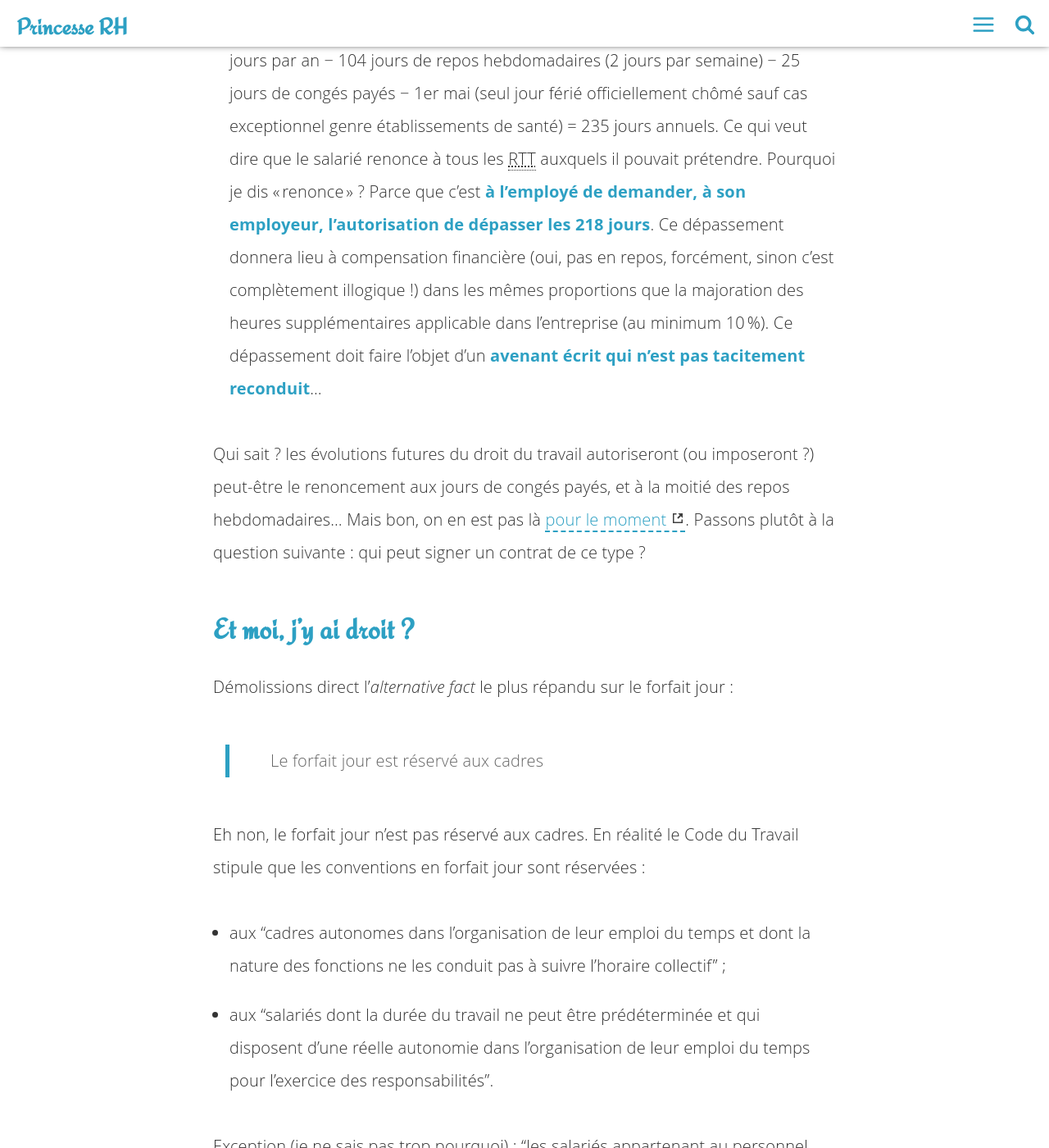
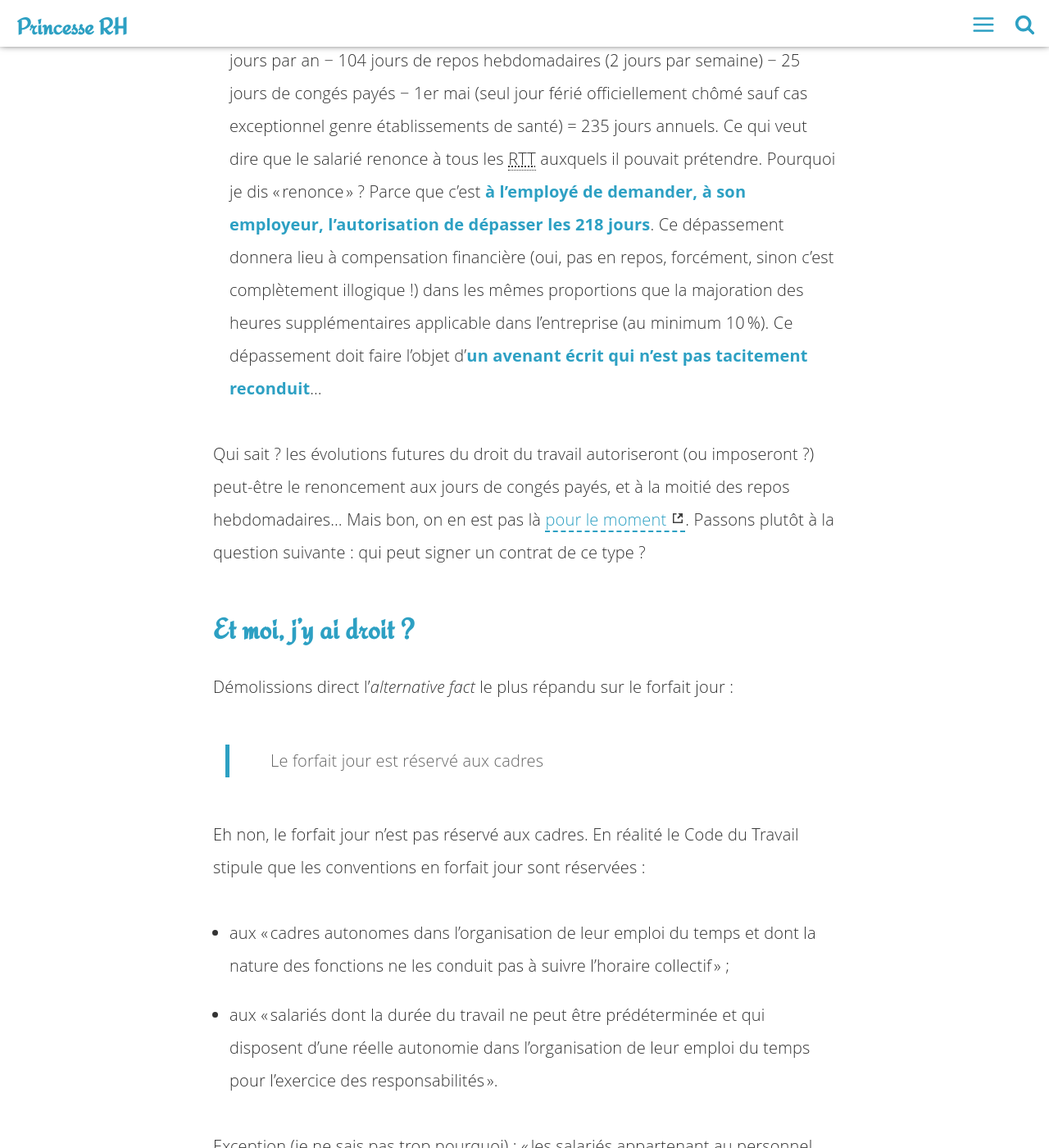
Before and after one commit to Libelilou/libelilou.github.io, a Jekyll site: the page built from _posts/rh/2017-05-08-forfait-jour.md, in a window 1280 px wide and 1400 px high, scrolled down 2510 px. Shown: the whole window at 82% size. Built offline with Jekyll 4.4.1, drawn with Linux system fonts in a browser that asks for light colours; comment, search, counter and statistics services are not loaded; some of the changed text lies outside the part shown.

Commit message:
Les quote rendent très mal

```diff
--- a/_posts/rh/2017-05-08-forfait-jour.md
+++ b/_posts/rh/2017-05-08-forfait-jour.md
@@ -26,7 +26,7 @@ Donc, pour en revenir à la convention de forfait en jour : si vous êtes dans c
 Allez, parce que je vous aime bien, je vous remets ici le calcul de ces chiffres :
 
 - le plafond légal est de **218 jours**, ce qui signifie que selon les années, vous aurez plus ou moins de <abbr title="Jours de Réduction du Temps de Travail">JRTT</abbr> (année bissextile par exemple, ou lorsqu'une partie des jours fériés tombe un dimanche). Donc vous devez travailler maximum 218 jours dans l'année, le reste ce sont des jours de repos hebdomadaires (traditionnellement les samedi et dimanche), des jours de congés payés (25 ou 30 selon le mode de calcul de votre entreprise… oui, je ferai un article en suivant sur les congés payés), des jours fériés chômés, des JRTT.
-- mais ce plafond peut-être porté à **235 jours** pour les gens qui n'ont pas de vie sociale et autres Pénélope acharnées qui sacrifient leur vie pour le travail : 365 jours par an &minus; 104 jours de repos hebdomadaires (2 jours par semaine) &minus; 25 jours de congés payés &minus; 1er mai (seul jour férié officiellement chômé sauf cas exceptionnel genre établissements de santé) = 235 jours annuels. Ce qui veut dire que le salarié renonce à tous les <abbr title="Réduction du Temps de Travail">RTT</abbr> auxquels il pouvait prétendre. Pourquoi je dis "renonce" ? Parce que c'est **à l'employé de demander, à son employeur, l'autorisation de dépasser les 218 jours**. Ce dépassement donnera lieu à compensation financière (oui, pas en repos, forcément, sinon c'est complètement illogique !) dans les mêmes proportions que la majoration des heures supplémentaires applicable dans l'entreprise (au minimum 10&#8239;%). Ce dépassement doit faire l'objet d'un **avenant écrit qui n'est pas tacitement reconduit**…
+- mais ce plafond peut-être porté à **235 jours** pour les gens qui n'ont pas de vie sociale et autres Pénélope acharnées qui sacrifient leur vie pour le travail : 365 jours par an &minus; 104 jours de repos hebdomadaires (2 jours par semaine) &minus; 25 jours de congés payés &minus; 1er mai (seul jour férié officiellement chômé sauf cas exceptionnel genre établissements de santé) = 235 jours annuels. Ce qui veut dire que le salarié renonce à tous les <abbr title="Réduction du Temps de Travail">RTT</abbr> auxquels il pouvait prétendre. Pourquoi je dis "renonce" ? Parce que c'est **à l'employé de demander, à son employeur, l'autorisation de dépasser les 218 jours**. Ce dépassement donnera lieu à compensation financière (oui, pas en repos, forcément, sinon c'est complètement illogique !) dans les mêmes proportions que la majoration des heures supplémentaires applicable dans l'entreprise (au minimum 10&#8239;%). Ce dépassement doit faire l'objet d'**un avenant écrit qui n'est pas tacitement reconduit**…
 
 Qui sait ? les évolutions futures du droit du travail autoriseront (ou imposeront ?) peut-être le renoncement aux jours de congés payés, et à la moitié des repos hebdomadaires… Mais bon, on en est pas là [pour le moment](https://youtu.be/QglFGVDcuX8?t=5s). Passons plutôt à la question suivante : qui peut signer un contrat de ce type ?
 
@@ -38,10 +38,10 @@ Démolissions direct l'<i lang="en">alternative fact</i> le plus répandu sur le
 
 Eh non, le forfait jour n'est pas réservé aux cadres. En réalité le Code du Travail stipule que les conventions en forfait jour sont réservées :
 
-- aux <q>cadres autonomes dans l'organisation de leur emploi du temps et dont la nature des fonctions ne les conduit pas à suivre l'horaire collectif</q> ;
-- aux <q>salariés dont la durée du travail ne peut être prédéterminée et qui disposent d'une réelle autonomie dans l'organisation de leur emploi du temps pour l'exercice des responsabilités</q>.
+- aux "cadres autonomes dans l'organisation de leur emploi du temps et dont la nature des fonctions ne les conduit pas à suivre l'horaire collectif" ;
+- aux "salariés dont la durée du travail ne peut être prédéterminée et qui disposent d'une réelle autonomie dans l'organisation de leur emploi du temps pour l'exercice des responsabilités".
 
-Exception (je ne sais pas trop pourquoi) : <q>les salariés appartenant au personnel roulant des entreprises de transport routier</q> ne peuvent pas conclure de conventions de forfait en jours (ou même en heures) annuelles.
+Exception (je ne sais pas trop pourquoi) : "les salariés appartenant au personnel roulant des entreprises de transport routier" ne peuvent pas conclure de conventions de forfait en jours (ou même en heures) annuelles.
 
 Bref, vous l'aurez compris : le vrai prérequis d'un tel contrat est l'autonomie dans ses tâches qui rend impossible pour le salarié de se soumettre aux horaires collectif. En gros, votre charge de travail est conséquente et surtout non linéaire : vous aurez des semaines plus chargées et des semaines un peu plus cool. Certaines de vos missions feront qu'il vous sera plus simple de décaler vos horaires de travail afin d'éviter le calme légendaire régnant dans un open space (ambiance piste de décollage d'un Boieng 747).
 
@@ -77,7 +77,7 @@ Les conventions de forfait en jours doivent donc être définies de façon assez
 
 Même si son activité est très [libérée](https://youtu.be/TYc-SK1R9fQ?t=1m), le salarié au forfait en jours bénéficient tout de même des seuils légaux de :
 
-- **repos quotidien de 11&#8239;h consécutives minimum entre deux journées de travail** : donc oui, vous pouvez débaucher à 22h le lundi, mais dans ce cas, vous n'êtes pas tenu d'embaucher avant 9h le mardi matin (ce seuil peut être abaissé à 9h dans des conditions très particulières et fixées par la loi et la différence doit être compensée ensuite par <q>un temps de repos au moins équivalent ou [toute autre contrepartie équivalente](https://youtu.be/PyTL-EET7DU?t=1m38s) ;
+- **repos quotidien de 11&#8239;h consécutives minimum entre deux journées de travail** : donc oui, vous pouvez débaucher à 22h le lundi, mais dans ce cas, vous n'êtes pas tenu d'embaucher avant 9h le mardi matin (ce seuil peut être abaissé à 9h dans des conditions très particulières et fixées par la loi et la différence doit être compensée ensuite par "un temps de repos au moins équivalent" ou [toute autre contrepartie équivalente](https://youtu.be/PyTL-EET7DU?t=1m38s) ;
 - **repos hebdomadaire de 35&#8239;h consécutives minimum entre deux semaines de travail (il s'agit en fait de 24&#8239;h consécutives qui s'ajoutent au repos quotidien de 11&#8239;h consécutives), vous ne pouvez donc pas travailler plus de six jours semaine (au miniumum par exemple, votre repos pourrait aller du samedi 19&#8239;h au lundi 6&#8239;h… ça fait court, mais c'est légal !) et en général, la journée de repos de 24&#8239;h est le dimanche, sauf si l'activité de l'entreprise ne le permet pas (transports publics, santé, etc.) ;
 - **jours de congés payés** soit 25 jours pour une période de 12 mois de travail consécutifs
 - **jours fériés chômés** (s'ils sont chômés dans l'entreprise, ils le sont pour tous les salariés, quelle que soit la durée du travail à laquelle ils sont soumis).
```
